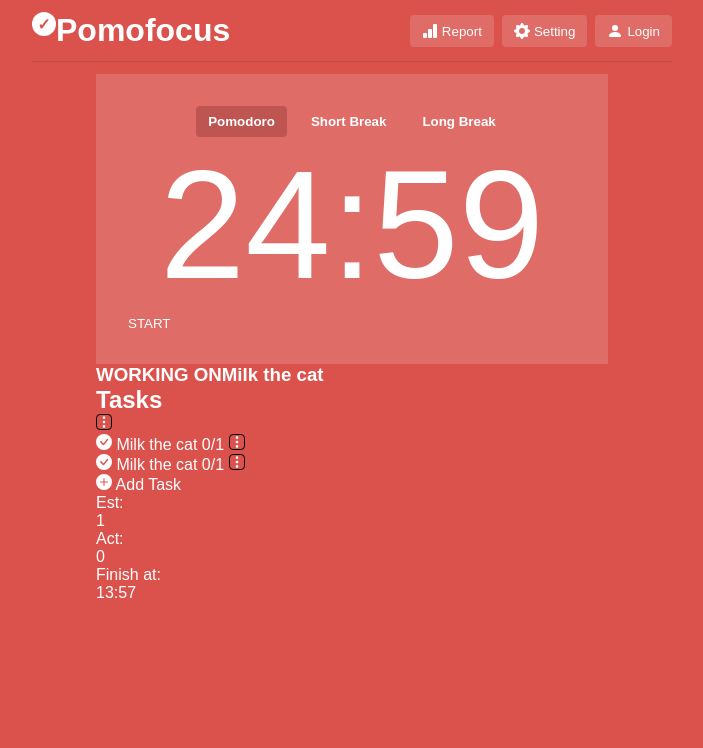
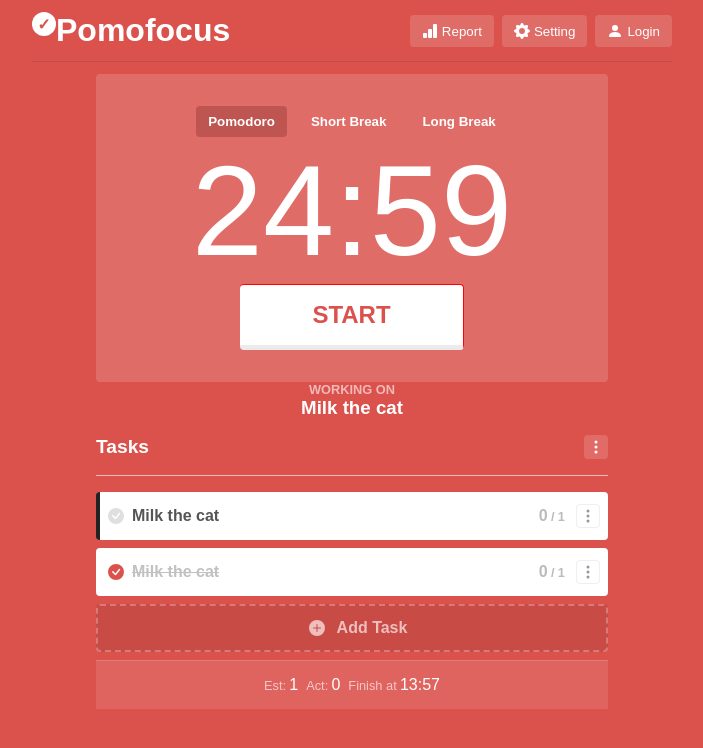
Before and after one commit to lacjkea/220905_Pomofocus_re-create_this_lacj, a plain HTML site: page index.html in a window 1280 px wide. Shown: the whole page, without its empty margins (288-991 px from the left). Drawn offline with Linux system fonts and the light colour scheme.

Commit message:
layout done (minus layout box sizes & white space)

```diff
--- a/index.html
+++ b/index.html
@@ -84,7 +84,7 @@
         <button class="startstop">START</button>
       </div>
       <!-- END .timer -->
-      <h3>WORKING ON<span>Milk the cat</span></h3>
+      <h3><span>WORKING ON</span>Milk the cat</h3>
       <div class="tasks-header">
         <h2>Tasks</h2>
         <button>
@@ -103,13 +103,12 @@
         </button>
       </div>
       <!-- END .tasks-header -->
-      <ul>
+      <ul class="tasklist">
         <li>
           <svg
             xmlns="http://www.w3.org/2000/svg"
             width="16"
             height="16"
-            fill="currentColor"
             class="bi bi-check-circle-fill"
             viewBox="0 0 16 16"
           >
@@ -168,7 +167,7 @@
             </svg>
           </button>
         </li>
-        <li>
+        <li class="add-task">
           <button>
             <svg
               xmlns="http://www.w3.org/2000/svg"
@@ -183,7 +182,7 @@
               />
             </svg>
           </button>
-          <span class="add-task">Add Task</span>
+          <span>Add Task</span>
         </li>
       </ul>
       <footer>
@@ -191,9 +190,13 @@
           <div class="est">
             <dt>Est:</dt>
             <dd>1</dd>
+          </div>
+          <div class="act">
             <dt>Act:</dt>
             <dd>0</dd>
-            <dt>Finish at:</dt>
+          </div>
+          <div class="finishat">
+            <dt>Finish at</dt>
             <dd><time datetime="13:57">13:57</time></dd>
           </div>
         </dl>
--- a/style.css
+++ b/style.css
@@ -42,8 +42,8 @@
 
 body,
 button {
-  /* font-family: Arial; */
-  font-family: "arial-rounded-regular", sans-serif;
+  font-family: Arial;
+  /* font-family: "arial-rounded-regular", sans-serif; */
   color: var(--f-c);
   /* height: 100vh; */
 }
@@ -108,6 +108,7 @@
 .timer {
   padding: 2rem;
   background: var(--c-bg-timer);
+  border-radius: var(--br);
 }
 
 .timer .buttons {
@@ -131,10 +132,156 @@
   display: block;
   width: 100%;
   /* background-color: black; */
-  font-size: 12vw;
+  font-size: 10vw;
   text-align: center;
 }
-.bi-three-dots-vertical {
-  border: 1px solid black;
+
+time ~ button {
+  display: block;
+  width: 50%;
+  padding: calc(2 * var(--space));
+  font-size: 1.5rem;
+  font-weight: bold;
+  color: var(--c-bg);
+  background: var(--f-c);
+  margin: 0 auto;
   border-radius: var(--br);
+  /* box-shadow: #ebebeb 1px 10px 100px; */
+  border-top: 1px solid red;
+  border-right: 1px solid red;
+  border-bottom: #ebebeb 5px solid;
 }
+
+h2 {
+  font-size: 1.2rem;
+}
+h3 {
+  text-align: center;
+}
+
+h3 span {
+  font-size: 0.8rem;
+  color: #f1b9b7;
+  display: block;
+  /* margin: 0 auto; */
+}
+
+.tasks-header {
+  display: flex;
+  justify-content: space-between;
+  align-items: center;
+  border-bottom: 1px solid #f0bab8;
+  padding: 1rem 0;
+  margin-bottom: 1rem;
+}
+
+.tasks-header button,
+.tasklist button {
+  border-radius: var(--br);
+  background: var(--c-bg-timer);
+  /* padding: var(--space) calc(1.5 * var(--space)); */
+  width: 1.5rem;
+  height: 1.5rem;
+  display: flex;
+  align-items: center;
+  justify-content: center;
+}
+/* .bi-three-dots-vertical {
+   border: 1px solid black;
+} */
+
+.tasklist li {
+  display: flex;
+  gap: var(--space);
+  margin: var(--space) 0;
+  padding-left: var(--space);
+  justify-content: start;
+  align-items: center;
+  background: var(--f-c);
+  color: #555555;
+  font-weight: bold;
+  height: 3rem;
+  border-radius: var(--br);
+  border-left: 4px #222222 solid;
+}
+
+.tasklist li:not(:first-child) {
+  border-left: 4px transparent solid;
+}
+
+.tasklist button {
+  border: 1px #efefef solid;
+}
+.tasklist li > svg {
+  fill: #dfdfdf;
+}
+.tasklist button svg {
+  fill: #989898;
+}
+
+.done > svg:first-child {
+  fill: var(--c-bg);
+}
+
+.done .taskname {
+  text-decoration: line-through;
+  color: #c1c1c1;
+}
+
+.progress {
+  color: #bbbbbb;
+  font-weight: bold;
+  margin-left: auto;
+  letter-spacing: 0.2rem;
+  font-size: 0.8rem;
+}
+.noTasks {
+  font-size: 1rem;
+}
+/*
+.progress :not(.noTasks) {
+  background: red;
+} */
+.progress ~ button {
+  margin-right: 0.5rem;
+}
+
+.tasklist li.add-task {
+  justify-content: center;
+  background: #c94b46;
+  border: 2px dashed #d87a77;
+  color: #eebfbd;
+}
+.tasklist .add-task button {
+  border: none;
+  background: transparent;
+}
+.tasklist .add-task button svg {
+  fill: #eebfbd;
+}
+
+footer dl,
+dl div {
+  display: flex;
+}
+
+footer {
+  /* background: var(--c-bg-timer); */
+  background: #df645f;
+  border-top: #e47b77 1px solid;
+}
+
+footer dl {
+  height: 3rem;
+  justify-content: center;
+  gap: var(--space);
+  align-items: center;
+}
+dl div {
+  align-items: baseline;
+  gap: 0.2rem;
+}
+dt {
+  color: #f4c7c5;
+  font-size: 0.8rem;
+}
```
